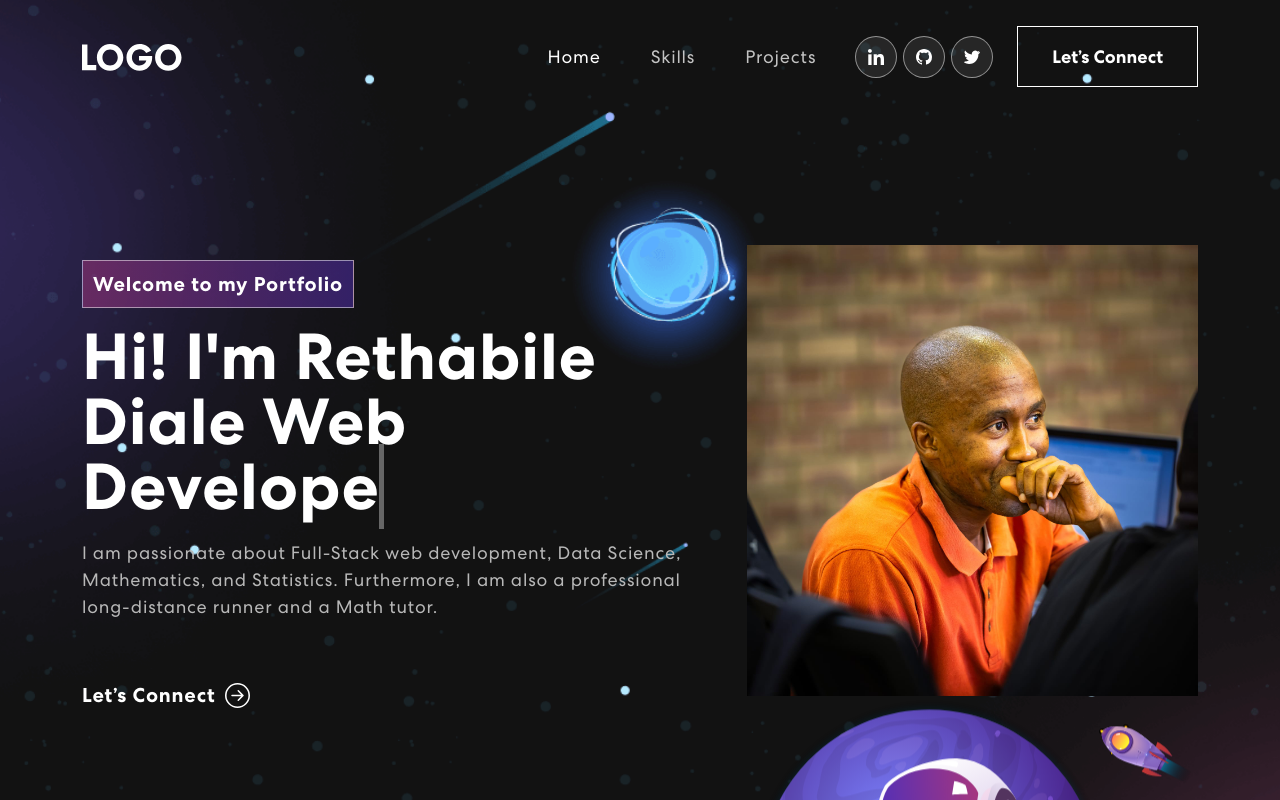
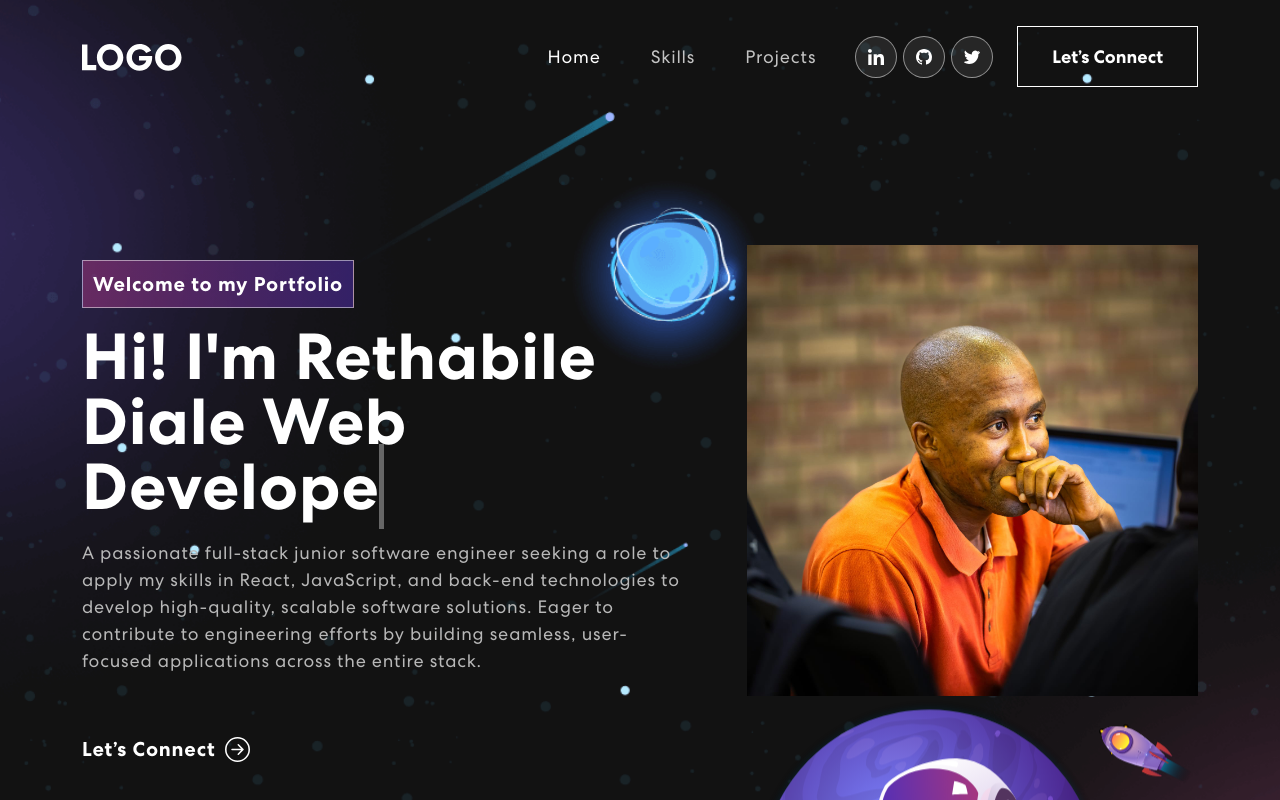
Before and after one commit to RethaD27/Retha-Portfolio, a React (Create React App) app: page / in a window 1280 px wide. Shown: the top 800 px of the page. Built offline with nearby package versions, Linux system fonts and the light colour scheme.

Commit message:
Update Banner component: modify paragraph text and remove unnecessary lines.

```diff
--- a/src/components/Banner.js
+++ b/src/components/Banner.js
@@ -58,9 +58,7 @@ export const Banner = () => {
               <div className={isVisible ? "animate__animated animate__fadeIn" : ""}>
                 <span className="tagline">Welcome to my Portfolio</span>
                 <h1>{`Hi! I'm Rethabile Diale`} <span className="txt-rotate" dataPeriod="1000" data-rotate='[ "Web Developer", "Software Engineer" ]'><span className="wrap">{text}</span></span></h1>
-                  <p>I am passionate about Full-Stack web
-        development, Data Science, Mathematics, and Statistics. Furthermore, I am also a professional
-        long-distance runner and a Math tutor.</p>
+                  <p>A passionate full-stack junior software engineer seeking a role to apply my skills in React, JavaScript, and back-end technologies to develop high-quality, scalable software solutions. Eager to contribute to engineering efforts by building seamless, user-focused applications across the entire stack.</p>
                   <button onClick={() => console.log('connect')}>Let’s Connect <ArrowRightCircle size={25} /></button>
               </div>}
             </TrackVisibility>
```
